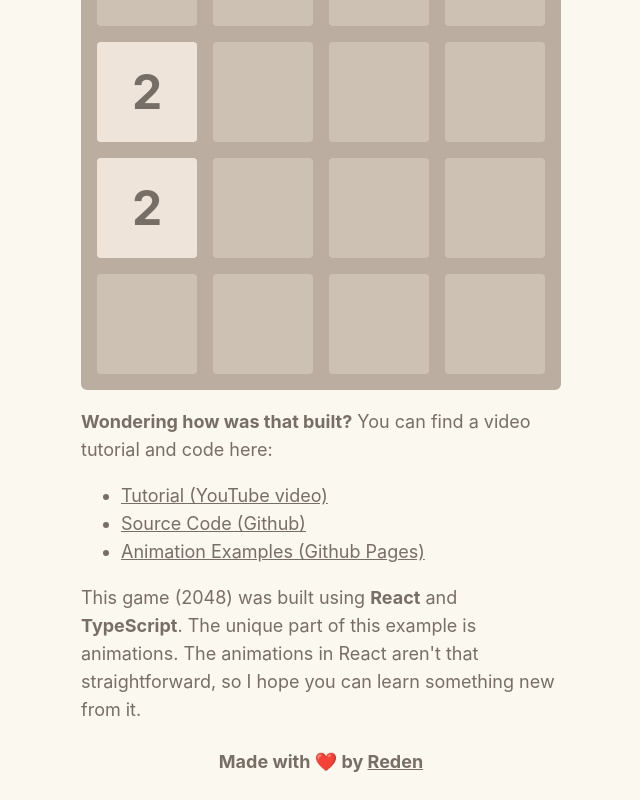
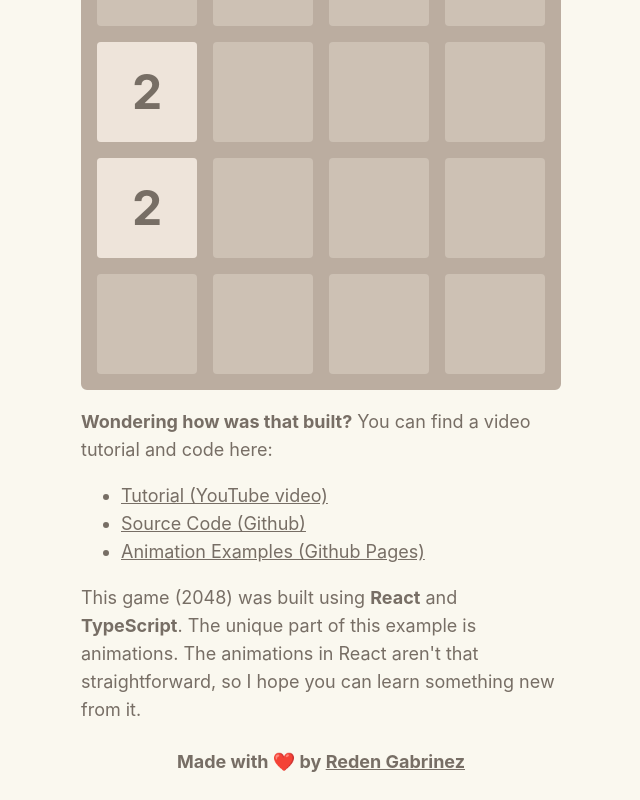
Before and after one commit to Reden27Gabrinez/2048-React-CICD, a React (Create React App) app: page / in a window 1280 px wide. Shown: the part 184-984 px from the top of the page, without its empty margins (319-959 px from the left). Built offline with nearby package versions, Linux system fonts and the light colour scheme.

Commit message:
Update App.tsx

```diff
--- a/src/App.tsx
+++ b/src/App.tsx
@@ -65,7 +65,7 @@ export const App = () => {
           target="_blank"
         >
 {/*           Matt Sokola */}
-          Reden
+          Reden Gabrinez
         </a>
       </div>
     </div>
```
